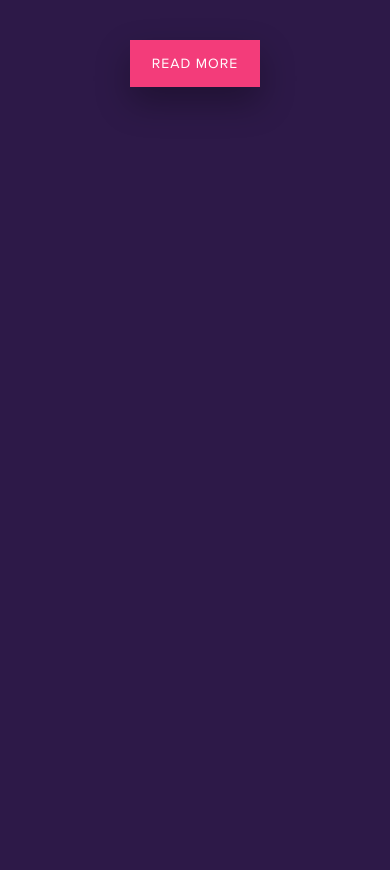
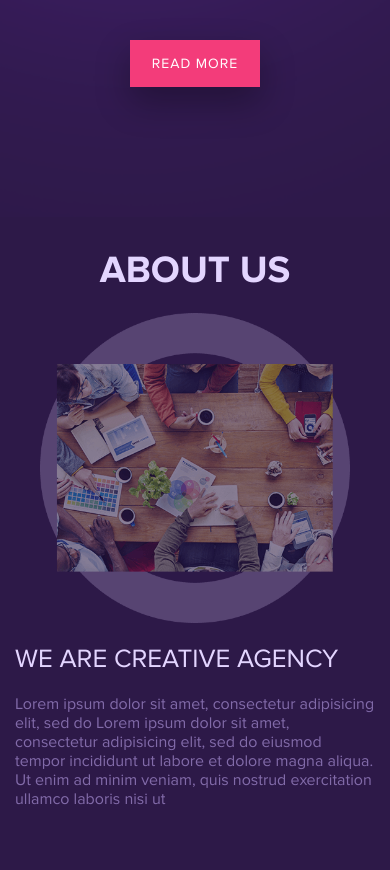
Before and after one commit to Evg-Klimov/creative_and_digital_agency, a plain HTML site: page index.html in a window 390 px wide. Shown: the part 508-1378 px from the top of the page. Before the commit the page ends 844 px from the top, so only its background shows below. Drawn offline with Linux system fonts and the light colour scheme.

Commit message:
добален и адаптирован раздел 'about us'

```diff
--- a/index.html
+++ b/index.html
@@ -68,6 +68,23 @@
     </div>
 
   </div>
+
+  <div class="about about__inner">
+    <div class="container">
+      <h2 class="mainBlocksTitle">About us</h2>
+      <div class="about__row">
+        <div class="about__column-text">
+          <h2 class="mainBlocksTitle about__title">we are creative agency</h2>
+          <p class="about__text mainDescriptionBlocks">Lorem ipsum dolor sit amet, consectetur adipisicing elit, sed do
+            Lorem ipsum dolor sit amet, consectetur adipisicing elit, sed do eiusmod tempor incididunt ut labore et
+            dolore magna aliqua. Ut enim ad minim veniam, quis nostrud exercitation ullamco laboris nisi ut</p>
+        </div>
+        <div class="about__column-img">
+          <img src="./img/about_img.png" class="img" alt="картинка">
+        </div>
+      </div>
+    </div>
+  </div>
   <script src='./js/main.js'></script>
 </body>
 
--- a/scss/base/_base-style.scss
+++ b/scss/base/_base-style.scss
@@ -40,3 +40,17 @@
 	height: auto;
 	display: block;
 }
+
+.mainBlocksTitle {
+	text-transform: uppercase;
+	@include font-size(38);
+	color: #e3d5ff;
+	margin: 0;
+	text-align: center;
+}
+
+.mainDescriptionBlocks {
+	color: #826ba9;
+  line-height: 1.2;
+	margin: 0;
+}
--- /dev/null
+++ b/scss/blocks/_about.scss
@@ -0,0 +1,51 @@
+.about {
+
+	&__inner {
+		padding-top: 50px;
+		padding-bottom: 120px;
+
+		@media all and (max-width: 768px) {
+			padding-top: 30px;
+			padding-bottom: 60px;
+		}
+	}
+
+	&__row {
+		display: flex;
+		align-items: center;
+		justify-content: space-between;
+		margin-top: 20px;
+
+		@media all and (max-width: 768px) {
+			flex-direction: column;
+		}
+	}
+
+	&__column-text {
+		max-width: 385px;
+
+		@media all and (max-width: 768px) {
+			max-width: 100%;
+			margin-top: 20px;
+		}
+	}
+
+	&__column-img {
+		@media all and (max-width: 768px) {
+			width: 310px;
+			height: 310px;
+			order: -1;
+		}
+	}
+
+	&__title {
+		font-weight: 500;
+		margin-bottom: 50px;
+		text-align: left;
+
+		@media all and (max-width: 768px) {
+			margin-bottom: 20px;
+			@include font-size(26);
+		}
+	}
+}
--- a/scss/blocks/_blocks.scss
+++ b/scss/layout/header/_banner.scss
@@ -33,7 +33,7 @@
 
 	&__description {
 		@include font-size(18);
-		color: #e3d5ff;
+		color: #826ba9;
 		margin-top: 0;
 		margin-bottom: 50px;
 		max-width: 490px;
--- a/scss/layout/header/_header-outer.scss
+++ b/scss/layout/header/_header-outer.scss
@@ -3,7 +3,7 @@
 						 url('../img/Banner_bg_light.png') no-repeat center/cover;
 	padding-top: 60px;
 	padding-bottom: 260px;
-	overflow: hidden;
+	overflow-x: hidden;
 
 	@media all and (max-width: 1024px) {
 		padding-top: 30px;
--- a/scss/main.scss
+++ b/scss/main.scss
@@ -7,4 +7,5 @@
 @import './layout/header/header';
 @import './layout/header/logo';
 @import './layout/header/navigation';
-@import './blocks/blocks';
+@import './layout/header/banner';
+@import './blocks/about';
```
Also changed, not shown: css/main.css, img/Banner_bg_light.png (added), img/about_img.png (added), img/banner_bg.png (added).
